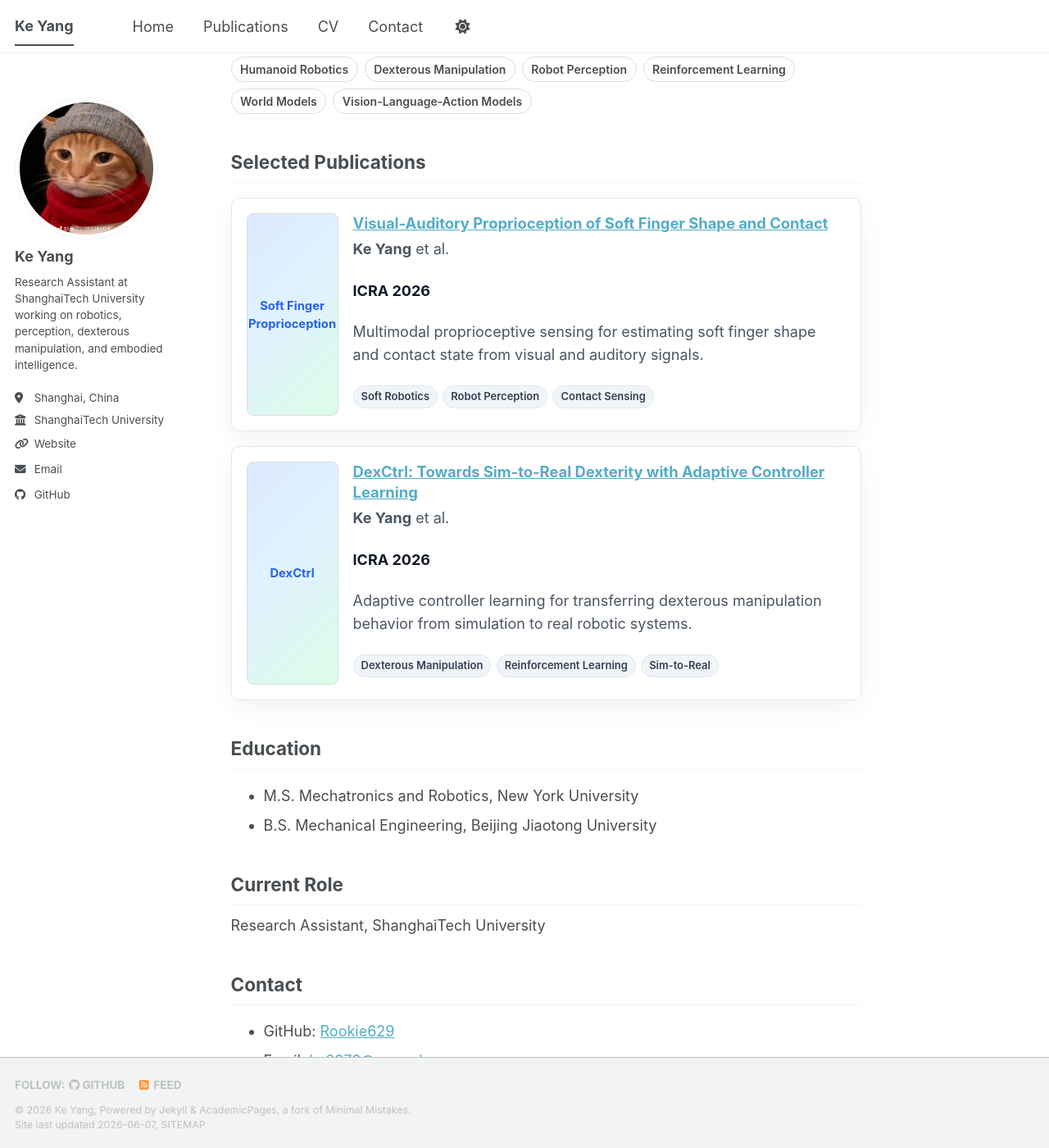
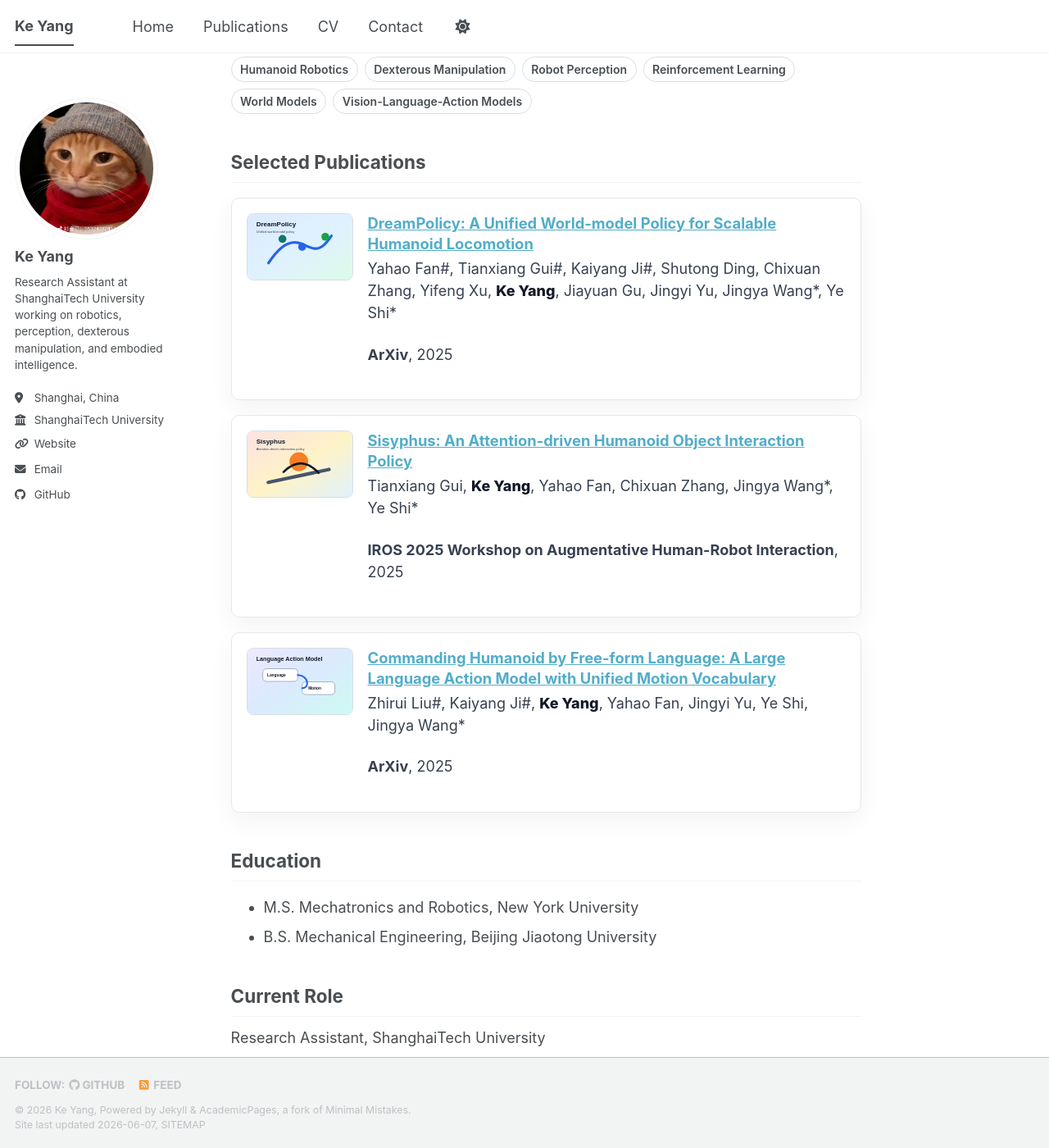
Before and after one commit to Rookie629/Rookie629.github.io, a Jekyll site: the page built from _pages/about.md, in a window 1280 px wide and 1400 px high, scrolled down 460 px. Shown: the whole window at 82% size. Built offline with Jekyll 4.4.1, drawn with Linux system fonts in a browser that asks for light colours; a script bundle is joined from its source files by our own code; library files that are not in the unit come from our copies.

Commit message:
Update homepage selected publications

```diff
--- a/_pages/about.md
+++ b/_pages/about.md
@@ -41,7 +41,7 @@ redirect_from:
 }
 .pub-card {
   display: grid;
-  grid-template-columns: 112px 1fr;
+  grid-template-columns: 130px 1fr;
   gap: 1rem;
   border: 1px solid #e5e7eb;
   border-radius: 10px;
@@ -50,18 +50,10 @@ redirect_from:
   box-shadow: 0 10px 30px rgba(15, 23, 42, 0.05);
 }
 .pub-thumb {
-  min-height: 92px;
+  width: 100%;
   border-radius: 8px;
-  background: linear-gradient(135deg, #dbeafe 0%, #e0f2fe 45%, #dcfce7 100%);
   border: 1px solid #d7dee5;
-  display: flex;
-  align-items: center;
-  justify-content: center;
-  color: #2563eb;
-  font-weight: 700;
-  font-size: 0.82rem;
-  text-align: center;
-  padding: 0.5rem;
+  background: #f8fafc;
 }
 .pub-card h3 {
   margin: 0 0 0.25rem;
@@ -69,29 +61,14 @@ redirect_from:
   line-height: 1.35;
 }
 .pub-authors,
-.pub-desc {
-  color: #4b5563;
+.pub-venue {
+  color: #374151;
   font-size: 0.92rem;
-  line-height: 1.55;
+  line-height: 1.5;
 }
-.pub-venue {
+.pub-authors strong {
   color: #111827;
-  font-size: 0.92rem;
-}
-.pub-tags {
-  display: flex;
-  flex-wrap: wrap;
-  gap: 0.35rem;
-  margin: 0.55rem 0;
-}
-.pub-tag {
-  border-radius: 999px;
-  background: #f1f5f9;
-  border: 1px solid #e2e8f0;
-  color: #334155;
-  padding: 0.16rem 0.5rem;
-  font-size: 0.72rem;
-  font-weight: 600;
+  font-weight: 800;
 }
 .quick-links a {
   margin-right: 0.6rem;
@@ -102,7 +79,7 @@ redirect_from:
     grid-template-columns: 1fr;
   }
   .pub-thumb {
-    min-height: 70px;
+    max-width: 260px;
   }
 }
 </style>
@@ -131,32 +108,29 @@ redirect_from:
 
 <div class="pub-list">
   <article class="pub-card">
-    <div class="pub-thumb">Soft Finger<br>Proprioception</div>
+    <a href="/publications/dreampolicy/"><img class="pub-thumb" src="/images/publications/dreampolicy.svg" alt="DreamPolicy thumbnail" /></a>
     <div>
-      <h3><a href="/publications/visual-auditory-proprioception/">Visual-Auditory Proprioception of Soft Finger Shape and Contact</a></h3>
-      <p class="pub-authors"><strong>Ke Yang</strong> et al.</p>
-      <p class="pub-venue"><strong>ICRA 2026</strong></p>
-      <p class="pub-desc">Multimodal proprioceptive sensing for estimating soft finger shape and contact state from visual and auditory signals.</p>
-      <div class="pub-tags">
-        <span class="pub-tag">Soft Robotics</span>
-        <span class="pub-tag">Robot Perception</span>
-        <span class="pub-tag">Contact Sensing</span>
-      </div>
+      <h3><a href="/publications/dreampolicy/">DreamPolicy: A Unified World-model Policy for Scalable Humanoid Locomotion</a></h3>
+      <p class="pub-authors">Yahao Fan#, Tianxiang Gui#, Kaiyang Ji#, Shutong Ding, Chixuan Zhang, Yifeng Xu, <strong>Ke Yang</strong>, Jiayuan Gu, Jingyi Yu, Jingya Wang*, Ye Shi*</p>
+      <p class="pub-venue"><strong>ArXiv</strong>, 2025</p>
     </div>
   </article>
 
   <article class="pub-card">
-    <div class="pub-thumb">DexCtrl</div>
+    <a href="/publications/sisyphus/"><img class="pub-thumb" src="/images/publications/sisyphus.svg" alt="Sisyphus thumbnail" /></a>
     <div>
-      <h3><a href="/publications/dexctrl/">DexCtrl: Towards Sim-to-Real Dexterity with Adaptive Controller Learning</a></h3>
-      <p class="pub-authors"><strong>Ke Yang</strong> et al.</p>
-      <p class="pub-venue"><strong>ICRA 2026</strong></p>
-      <p class="pub-desc">Adaptive controller learning for transferring dexterous manipulation behavior from simulation to real robotic systems.</p>
-      <div class="pub-tags">
-        <span class="pub-tag">Dexterous Manipulation</span>
-        <span class="pub-tag">Reinforcement Learning</span>
-        <span class="pub-tag">Sim-to-Real</span>
-      </div>
+      <h3><a href="/publications/sisyphus/">Sisyphus: An Attention-driven Humanoid Object Interaction Policy</a></h3>
+      <p class="pub-authors">Tianxiang Gui, <strong>Ke Yang</strong>, Yahao Fan, Chixuan Zhang, Jingya Wang*, Ye Shi*</p>
+      <p class="pub-venue"><strong>IROS 2025 Workshop on Augmentative Human-Robot Interaction</strong>, 2025</p>
+    </div>
+  </article>
+
+  <article class="pub-card">
+    <a href="/publications/language-action-model/"><img class="pub-thumb" src="/images/publications/language-action-model.svg" alt="Language Action Model thumbnail" /></a>
+    <div>
+      <h3><a href="/publications/language-action-model/">Commanding Humanoid by Free-form Language: A Large Language Action Model with Unified Motion Vocabulary</a></h3>
+      <p class="pub-authors">Zhirui Liu#, Kaiyang Ji#, <strong>Ke Yang</strong>, Yahao Fan, Jingyi Yu, Ye Shi, Jingya Wang*</p>
+      <p class="pub-venue"><strong>ArXiv</strong>, 2025</p>
     </div>
   </article>
 </div>
```
